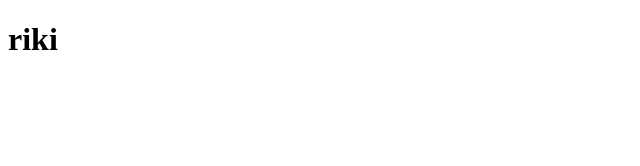
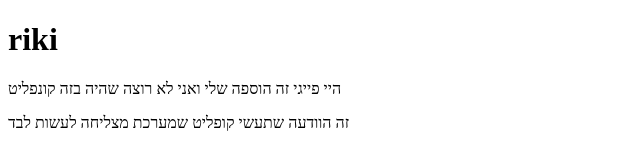
Before and after one commit to RikyShafer/Sharing-if-a-friend, a plain HTML site: page index.html in a window 1280 px wide. Shown: the whole page, without its empty margins (0-640 px from the left). Drawn offline with Linux system fonts and the light colour scheme.

Commit message:
Content with a conflict that the system manages to resolve the conflict

```diff
--- a/index.html
+++ b/index.html
@@ -7,5 +7,8 @@
 </head>
 <body>
     <h1> riki </h1>
+    <p> היי פייגי זה הוספה שלי ואני לא רוצה שהיה בזה  קונפליט</p>
+<p> זה הוודעה שתעשי קופליט שמערכת מצליחה לעשות לבד </p>
+
 </body>
 </html>
```
